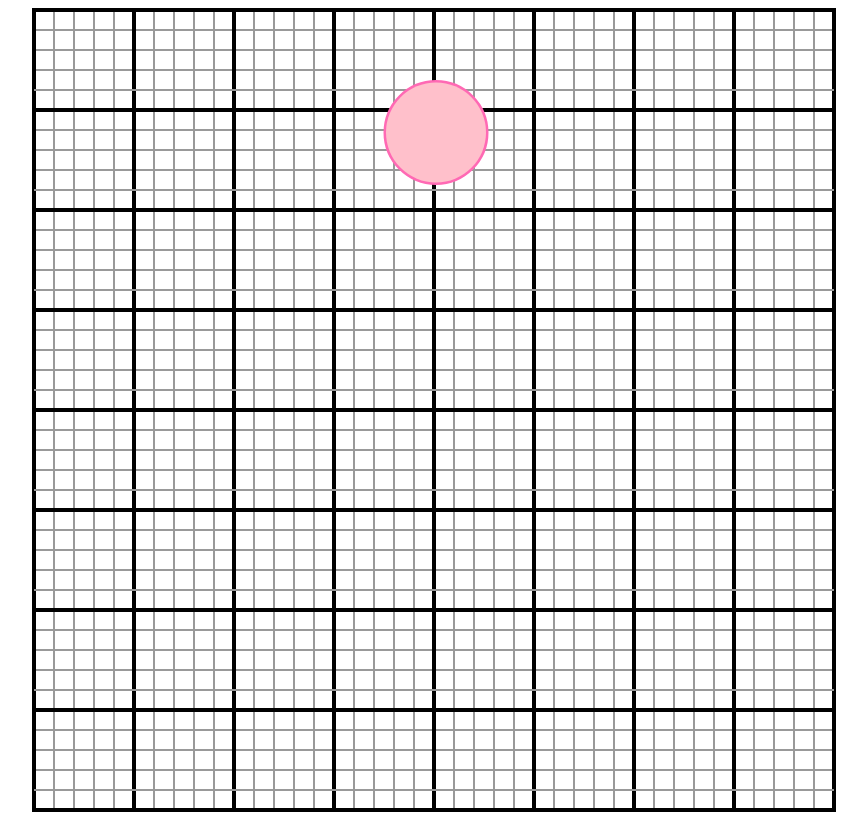
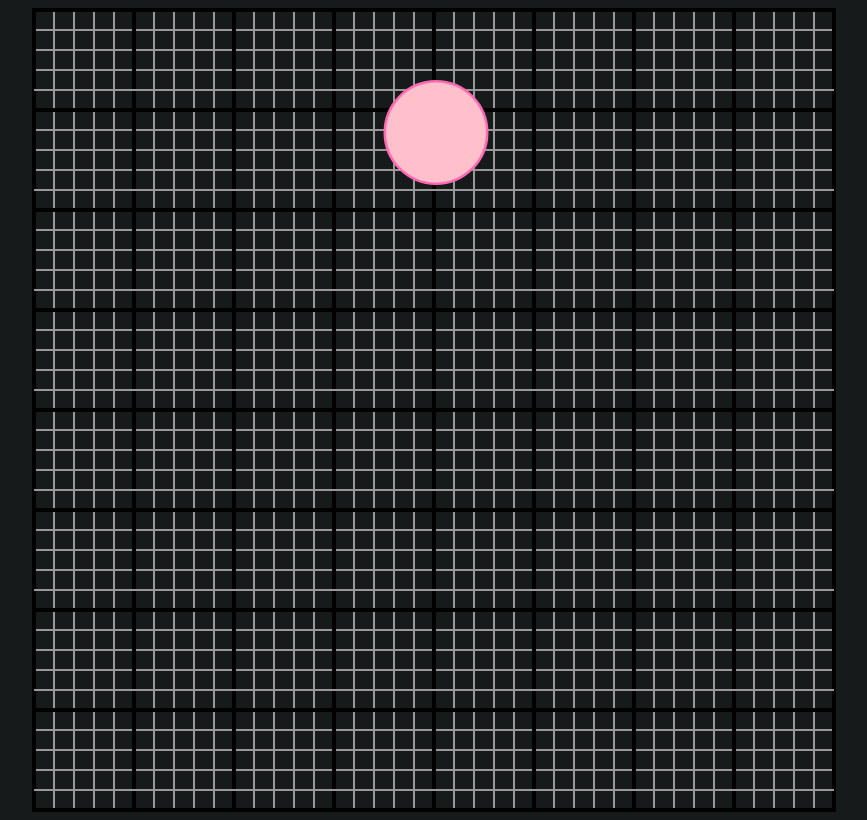
Before and after one commit to LtKst/sct-assignments, a plain HTML site: page bouncing-ball/index.html in a window 1280 px wide. Shown: the whole page, without its empty margins (206-1073 px from the left). Drawn offline with Linux system fonts and the light colour scheme.

Commit message:
Added background color

```diff
--- a/bouncing-ball/style.css
+++ b/bouncing-ball/style.css
@@ -1,3 +1,7 @@
+body {
+	background-color: #171a1a;
+}
+
 .container {
     width: 800PX;
     margin: auto;
```
